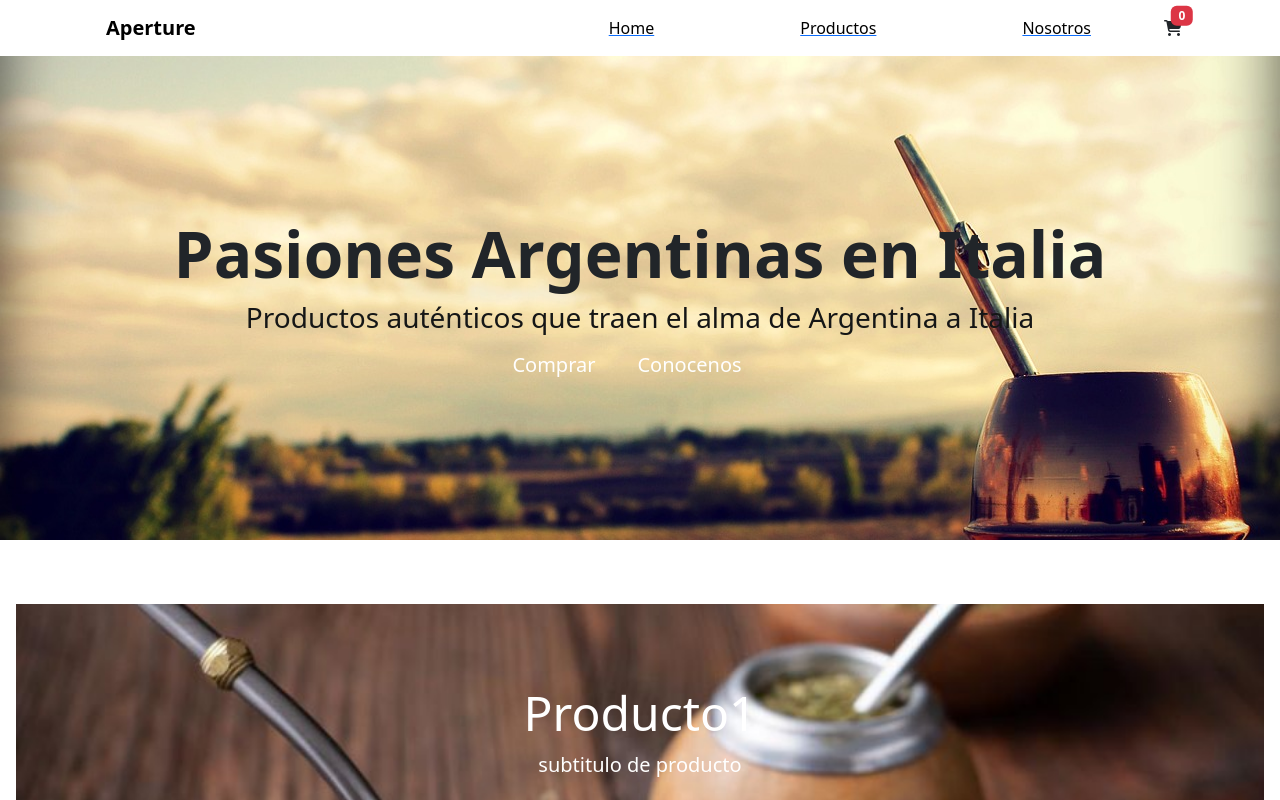
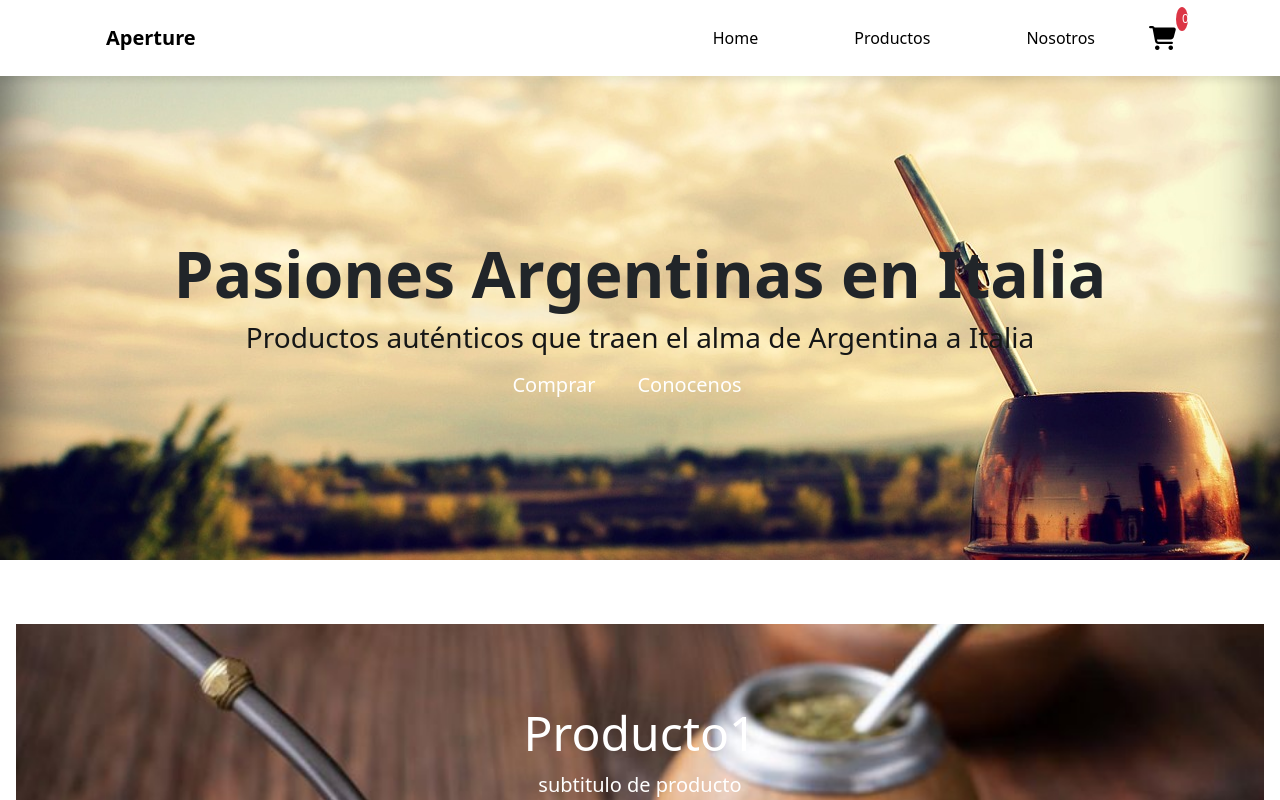
Before and after one commit to LeaaJr/PagIt-Ar, a React (Create React App) app: page / in a window 1280 px wide. Shown: the top 800 px of the page. Built offline with nearby package versions, Linux system fonts and the light colour scheme.

Commit message:
Arreglando-Nav

```diff
--- a/src/App.css
+++ b/src/App.css
@@ -1,79 +1,4 @@
 @import '~bootstrap/dist/css/bootstrap.min.css';
-
-/* Estilos específicos para el menú de navegación */
-.navbar-menu {
-  display: flex;
-  justify-content: center;
-  align-items: center;
-  gap: 20px; /* Espacio entre los elementos */
-}
-
-.navbar-nav {
-  display: flex; /* Los elementos hijos se alinean en fila */
-  flex-direction: row; /* Asegura que los elementos estén alineados en fila */
-  justify-content: center; /* Centra los elementos horizontalmente */
-  align-items: center; /* Centra los elementos verticalmente */
-  list-style: none; /* Remueve el estilo de lista */
-  padding: 0; /* Remueve el padding */
-  margin: 0; /* Remueve el margen */
-}
-
-.nav-item {
-  margin: 0 65px; /* Espacio horizontal entre los elementos */
-}
-
-.nav-link {
-  color: #000; /* Cambiar color del texto del link */
-  text-decoration: none; /* Remover subrayado */
-  font-size: 18px; /* Tamaño de fuente */
-}
-
-.nav-link:hover {
-  color: #007bff; /* Cambiar color del link al pasar el cursor */
-}
-
-/* Estilos adicionales para el navbar */
-.custom-navbar .navbar-toggler {
-  border: none;
-  background: transparent;
-}
-
-.custom-navbar .navbar-toggler-icon {
-  color: black; /* Color del ícono de hamburguesa */
-}
-
-/* Estilos para dispositivos pequeños */
-@media (max-width: 768px) {
-  .navbar-nav {
-    flex-direction: column; /* Hace que los links se apilen verticalmente */
-    gap: 10px; /* Espaciado entre cada link */
-  }
-
-  .nav-item {
-    margin: 10px 0; /* Espacio vertical entre elementos */
-  }
-
-  .navbar-nav .nav-link {
-    padding: 10px 0; /* Espaciado adicional */
-    font-size: 1rem; /* Ajusta el tamaño de fuente */
-  }
-}
-
-/* Estilos para dispositivos muy pequeños */
-@media (max-width: 576px) {
-  .navbar-menu {
-    flex-direction: column; /* Cambia a columna en dispositivos pequeños */
-    gap: 15px; /* Espacio adicional entre los elementos */
-  }
-
-  .nav-item {
-    margin: 5px 0; /* Reduce el margen vertical entre elementos */
-  }
-
-  .nav-link {
-    font-size: 0.9rem; /* Tamaño de fuente más pequeño */
-  }
-}
 
 /* container */
 
--- a/src/Components/Navbar.js
+++ b/src/Components/Navbar.js
@@ -1,31 +1,49 @@
-import React from "react";
+import React, { useEffect } from "react";
 import { Link, useNavigate } from "react-router-dom";
 import { MDBIcon } from 'mdb-react-ui-kit';
-import "../Estilos/Navbar.css"; // Importa tus estilos aquí, o el CSS que uses
+import "../Estilos/Navbar.css"; // Importa tus estilos aquí
 
 function Navbar({ carrito }) {
   const navigate = useNavigate();
 
-  // Función para calcular la cantidad total de productos en el carrito
+  // Calcular la cantidad total de productos en el carrito
   const calcularTotalProductos = () => {
     return carrito.reduce((total, producto) => total + (producto.cantidad || 1), 0);
   };
 
+  // Función para manejar la navegación a la página de finalizar compra
   const irAFinalizarCompra = () => {
     navigate("/finalizar-compra");
   };
 
+  // Efecto para cambiar el fondo del navbar cuando se hace scroll
+  useEffect(() => {
+    const handleScroll = () => {
+      const navbar = document.querySelector('.navbar');
+      if (window.scrollY > 50) {
+        navbar.classList.add('scrolled');
+      } else {
+        navbar.classList.remove('scrolled');
+      }
+    };
+
+    window.addEventListener('scroll', handleScroll);
+    return () => {
+      window.removeEventListener('scroll', handleScroll);
+    };
+  }, []);
+
   return (
-    <header className="cabezheader">
-      <nav className="navbar navbar-expand-md sticky-top custom-navbar">
-        <div className="container">
+    <header>
+      <nav className="navbar navbar-expand-lg custom-navbar">
+        <div className="container navbar-container">
           {/* Brand del navbar */}
-          <a className="navbar-brand" href="#">
+          <Link to="/" className="navbar-brand">
             <svg className="bi" width="24" height="24">
               <use xlinkHref="#aperture" />
             </svg>
             Aperture
-          </a>
+          </Link>
 
           {/* Botón de hamburguesa para menú desplegable en dispositivos pequeños */}
           <button
@@ -41,42 +59,35 @@ function Navbar({ carrito }) {
           </button>
 
           {/* Contenedor colapsable del menú */}
-          <div className="collapse navbar-collapse" id="navbarNav">
+          <div className="collapse navbar-collapse navbar-menu" id="navbarNav">
             <ul className="navbar-nav ms-auto">
               <li className="nav-item">
-                <Link to="/" className="linkredirect">
-                  <a className="nav-link" href="#" style={{ color: "black" }}>
-                    Home
-                  </a>
+                <Link to="/" className="nav-link" style={{ color: "black" }}>
+                  Home
                 </Link>
               </li>
               <li className="nav-item">
-                <Link to="/productos" className="linkredirect">
-                  <a className="nav-link" href="#" style={{ color: "black" }}>
-                    Productos
-                  </a>
+                <Link to="/productos" className="nav-link" style={{ color: "black" }}>
+                  Productos
                 </Link>
               </li>
               <li className="nav-item">
-                <Link to="/blog" className="linkredirect">
-                  <a className="nav-link" href="#" style={{ color: "black" }}>
-                    Nosotros
-                  </a>
+                <Link to="/nosotros" className="nav-link" style={{ color: "black" }}>
+                  Nosotros
                 </Link>
               </li>
             </ul>
           </div>
 
-          {/* Botón de carrito y buscador */}
-          <div className="d-flex align-items-center ms-auto">
-            {/* Botón de carrito */}
+          {/* Botón de carrito */}
+          <div className="navbar-actions d-flex align-items-center">
             <button
-              className="nav-link position-relative carrito-boton"
+              className="position-relative carrito-boton"
               onClick={irAFinalizarCompra}
               style={{ border: "none", background: "none", cursor: "pointer" }}
             >
               <MDBIcon fas icon="shopping-cart" />
-              <span className="badge bg-danger position-absolute top-0 start-100 translate-middle">
+              <span className="carrito-badge bg-danger position-absolute top-0 start-100 translate-middle" style={{paddingRight:"0,1rem"}}>
                 {calcularTotalProductos()}
               </span>
             </button>
--- a/src/Estilos/Navbar.css
+++ b/src/Estilos/Navbar.css
@@ -1,27 +1,28 @@
-/* Navbar.css */
+/* Importar Bootstrap */
+@import '~bootstrap/dist/css/bootstrap.min.css';
 
 /* Estilos Generales */
-.header {
-    position: fixed; /* Navbar fijo */
+.navbar {
+  position: fixed; /* Fija el navbar en la parte superior */
   top: 0;
   width: 100%;
   z-index: 1000;
-    background-color: transparent;
-    box-shadow: 0 4px 8px rgba(0, 0, 0, 0.1);
+  background-color: transparent; /* Fondo transparente */
+  box-shadow: 0 4px 8px rgba(0, 0, 0, 0.1); /* Sombra */
+  transition: background-color 0.3s ease; /* Transición suave al cambiar el fondo */
 }
 
-  .navbar {
+.navbar.scrolled {
+  background-color: rgba(255, 255, 255, 0.9); /* Fondo semitransparente al hacer scroll */
+  box-shadow: 0 2px 4px rgba(0, 0, 0, 0.1); /* Añadir sombra al hacer scroll */
+}
+
+/* Estilo del contenedor principal del navbar */
+.navbar-container {
   display: flex;
   justify-content: space-between;
   align-items: center;
   padding: 10px 20px;
-  }
-
-  .navbar-container {
-    display: flex;
-    width: 100%;
-    justify-content: space-between;
-    align-items: center;
 }
 
 /* Estilo de la Marca */
@@ -35,21 +36,21 @@
 /* Menú del Navbar */
 .navbar-menu {
   flex-grow: 1;
-    display: flex; /* Asegura que el contenedor del menú sea flexible */
-    justify-content: center; /* Centra el menú en el navbar */
-    align-items: center; /* Alinea los elementos en el centro verticalmente */
+  display: flex;
+  justify-content: center; /* Centrar el menú */
+  align-items: center; /* Alineación vertical */
 }
 
 .navbar-nav {
   list-style: none;
-    display: flex; /* Los elementos hijos se alinearán en fila horizontal */
+  display: flex; /* Elementos en fila horizontal */
   padding: 0;
   margin: 0;
-    align-items: center; /* Alineación vertical de los elementos del menú */
+  align-items: center;
 }
 
 .nav-item {
-    margin: 0 65px; /* Espacio horizontal entre los elementos */
+  margin: 0 40px; /* Espacio horizontal */
 }
 
 .nav-link {
@@ -62,38 +63,12 @@
   color: #007bff;
 }
 
-  /* Acciones del Navbar */
+/* Acciones del Navbar (Ej: Carrito) */
 .navbar-actions {
   display: flex;
   align-items: center;
 }
 
-  .navbar-search {
-    display: flex;
-    align-items: center;
-  }
-
-  .search-input {
-    padding: 5px 10px;
-    font-size: 16px;
-    border: 1px solid #ddd;
-    border-radius: 4px;
-    margin-right: 10px;
-  }
-
-  .search-button {
-    padding: 5px 15px;
-    border: none;
-    background-color: #000;
-    color: #fff;
-    cursor: pointer;
-  }
-
-  .search-button:hover {
-    background-color: #333;
-  }
-
-  /* Botón de Carrito */
 .carrito-boton {
   background: none;
   border: none;
@@ -117,3 +92,38 @@
   padding: 3px 6px;
   border-radius: 50%;
 }
+
+/* Estilos Responsivos */
+@media (max-width: 768px) {
+  .navbar-nav {
+    flex-direction: column; /* Alineación vertical */
+    gap: 15px; /* Espaciado entre los elementos */
+  }
+
+  .nav-item {
+    margin: 10px 0; /* Espaciado vertical */
+  }
+
+  .nav-link {
+    font-size: 16px; /* Tamaño de fuente más pequeño */
+  }
+
+  .navbar-menu {
+    flex-direction: column; /* Cambiar a columna en pantallas pequeñas */
+    gap: 20px; /* Espaciado adicional */
+  }
+}
+
+@media (max-width: 576px) {
+  .navbar-menu {
+    gap: 10px; /* Espacio adicional */
+  }
+
+  .nav-item {
+    margin: 5px 0; /* Reduce el margen */
+  }
+
+  .nav-link {
+    font-size: 14px; /* Tamaño de fuente más pequeño */
+  }
+}
```
Lines whose indentation alone changed are shown as unchanged.
